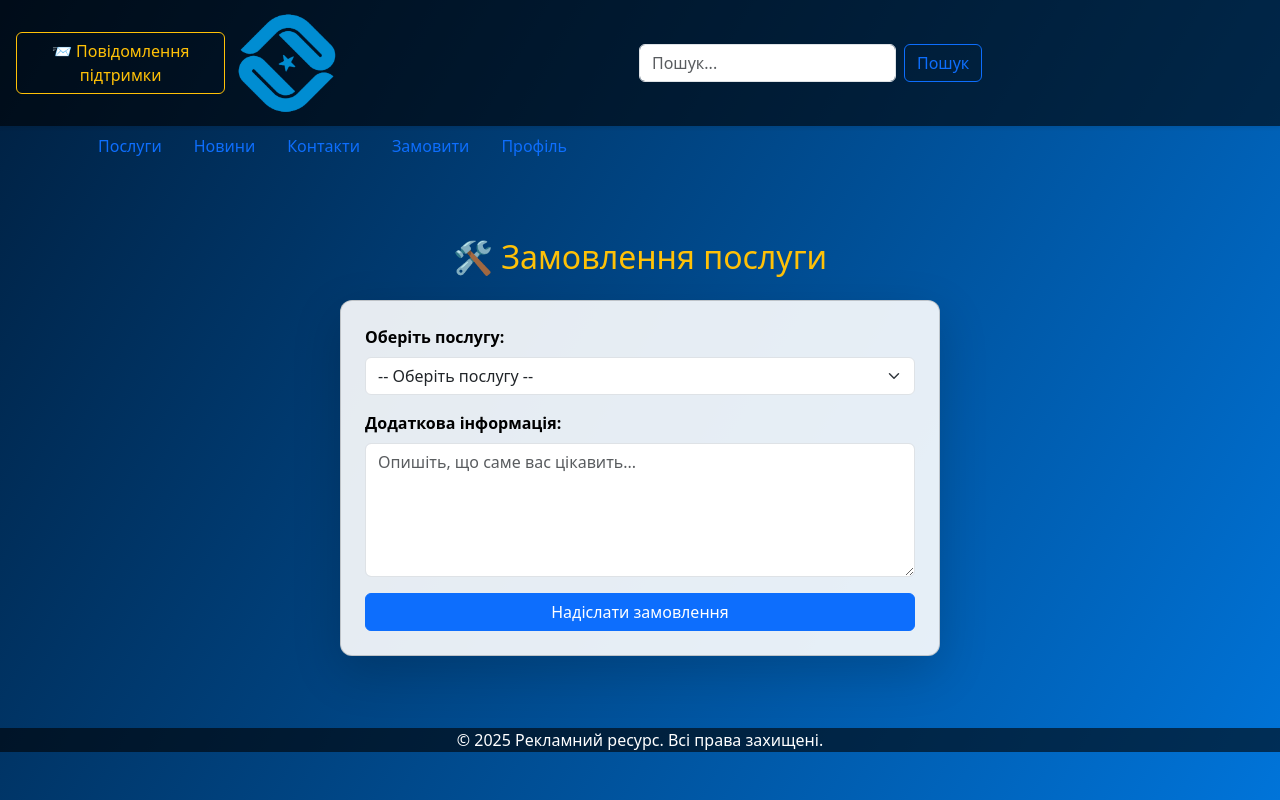
After one commit to Dezmondor/dyplom_project, a Django app: page /order/ in a window 1280 px wide. The commit adds this page. Run offline with Django 5.2, Linux system fonts and the light colour scheme; a user stored in the database is signed in; data comes from the database, SQL or seed files in the repository; both versions use the stored data as it was after the commit.

Commit message:
можливість замовлення послуги

```diff
--- a/main/models.py
+++ b/main/models.py
@@ -1,5 +1,6 @@
+from django.contrib.auth.models import User
 from django.db import models
-from django.contrib.auth.models import User
+
 
 class Service(models.Model):
     title = models.CharField(max_length=200, verbose_name="Назва послуги")
@@ -84,3 +85,18 @@ class SupportChat(models.Model):
         verbose_name = "Повідомлення чату"
         verbose_name_plural = "Чат підтримки"
         ordering = ['created_at']
+
+
+class ServiceOrder(models.Model):
+    user = models.ForeignKey(User, on_delete=models.CASCADE, related_name="service_orders", verbose_name="Користувач")
+    service = models.ForeignKey(Service, on_delete=models.CASCADE, verbose_name="Послуга")
+    description = models.TextField(verbose_name="Додаткова інформація", blank=True, null=True)
+    created_at = models.DateTimeField(auto_now_add=True, verbose_name="Дата замовлення")
+    status = models.CharField(max_length=50, default="Нове", verbose_name="Статус")
+
+    def __str__(self):
+        return f"{self.user.username} → {self.service.title}"
+
+    class Meta:
+        verbose_name = "Замовлення послуги"
+        verbose_name_plural = "Замовлення послуг"
--- a/main/templates/base.html
+++ b/main/templates/base.html
@@ -65,6 +65,7 @@
       <li class="nav-item"><a class="nav-link" href="{% url 'news' %}">Новини</a></li>
       <li class="nav-item"><a class="nav-link" href="{% url 'contacts' %}">Контакти</a></li>
         {% if user.is_authenticated %}
+            <li class="nav-item"><a class="nav-link" href="{% url 'make_order' %}">Замовити</a></li>
             <li class="nav-item"><a class="nav-link" href="{% url 'profile' %}">Профіль</a></li>
         {% else %}
             <li class="nav-item"><a class="nav-link" href="{% url 'register' %}">Реєстрація</a></li>
--- a/main/templates/catalog.html
+++ b/main/templates/catalog.html
@@ -7,6 +7,7 @@
   {% for s in services %}
   <div class="col">
     <a href="{% url 'service_detail' s.id %}" style="text-decoration: none;">
+      <a href="{% url 'make_order' %}" class="btn btn-outline-primary mt-2">Замовити цю послугу</a>
       <div class="card shadow-sm h-100">
         {% if s.image %}
         <img src="{{ s.image.url }}" class="card-img-top" alt="{{ s.title }}">
--- /dev/null
+++ b/main/templates/order_service.html
@@ -0,0 +1,27 @@
+{% extends "base.html" %}
+{% block title %}Замовлення послуги{% endblock %}
+{% block content %}
+<div class="container py-5">
+  <h2 class="text-center text-warning mb-4">🛠 Замовлення послуги</h2>
+
+  <form method="post" class="card shadow-lg p-4 mx-auto" style="max-width: 600px;">
+    {% csrf_token %}
+    <div class="mb-3">
+      <label for="service" class="form-label fw-bold">Оберіть послугу:</label>
+      <select name="service_id" id="service" class="form-select" required>
+        <option value="" disabled selected>-- Оберіть послугу --</option>
+        {% for s in services %}
+          <option value="{{ s.id }}">{{ s.title }}</option>
+        {% endfor %}
+      </select>
+    </div>
+
+    <div class="mb-3">
+      <label for="description" class="form-label fw-bold">Додаткова інформація:</label>
+      <textarea name="description" id="description" rows="5" class="form-control" placeholder="Опишіть, що саме вас цікавить..."></textarea>
+    </div>
+
+    <button type="submit" class="btn btn-primary w-100">Надіслати замовлення</button>
+  </form>
+</div>
+{% endblock %}
--- a/main/views.py
+++ b/main/views.py
@@ -1,7 +1,7 @@
 from django.contrib.auth import login, authenticate, logout
 from django.contrib.auth.models import User
 from django.contrib.auth.decorators import login_required, user_passes_test
-from .models import Service, News, Contact, SiteSettings, Order, SupportChat
+from .models import Service, News, Contact, SiteSettings, Order, SupportChat, ServiceOrder
 from django.contrib import messages
 from django.shortcuts import render, get_object_or_404, redirect
 from django.db.models import Max
@@ -184,3 +184,24 @@ def profile_view(request):
 def logout_view(request):
     logout(request)
     return redirect("home")
+
+
+@login_required
+def make_order(request):
+    site_settings = get_site_settings()
+    services = Service.objects.all()
+
+    if request.method == "POST":
+        service_id = request.POST.get("service_id")
+        description = request.POST.get("description")
+        service = Service.objects.get(id=service_id)
+
+        ServiceOrder.objects.create(
+            user=request.user,
+            service=service,
+            description=description
+        )
+        messages.success(request, "Ваше замовлення успішно відправлено!")
+        return redirect("profile")
+
+    return render(request, "order_service.html", {"services": services, "site_settings": site_settings})
--- a/reklamnyresurs/urls.py
+++ b/reklamnyresurs/urls.py
@@ -18,6 +18,7 @@ urlpatterns = [
     path('profile/', views.profile_view, name='profile'),
     path('admin-chat/<int:user_id>/', views.admin_chat_view, name='admin_chat'),
     path('admin-support/', views.admin_support_list, name='admin_support_list'),
+    path('order/', views.make_order, name='make_order'),
 ]
 
 
```
Also changed, not shown: main/admin.py (+7 -1 lines), db.sqlite3, main/migrations/0005_serviceorder.py (added), media/services/photo_5265071804416908063_y.jpg (added).
